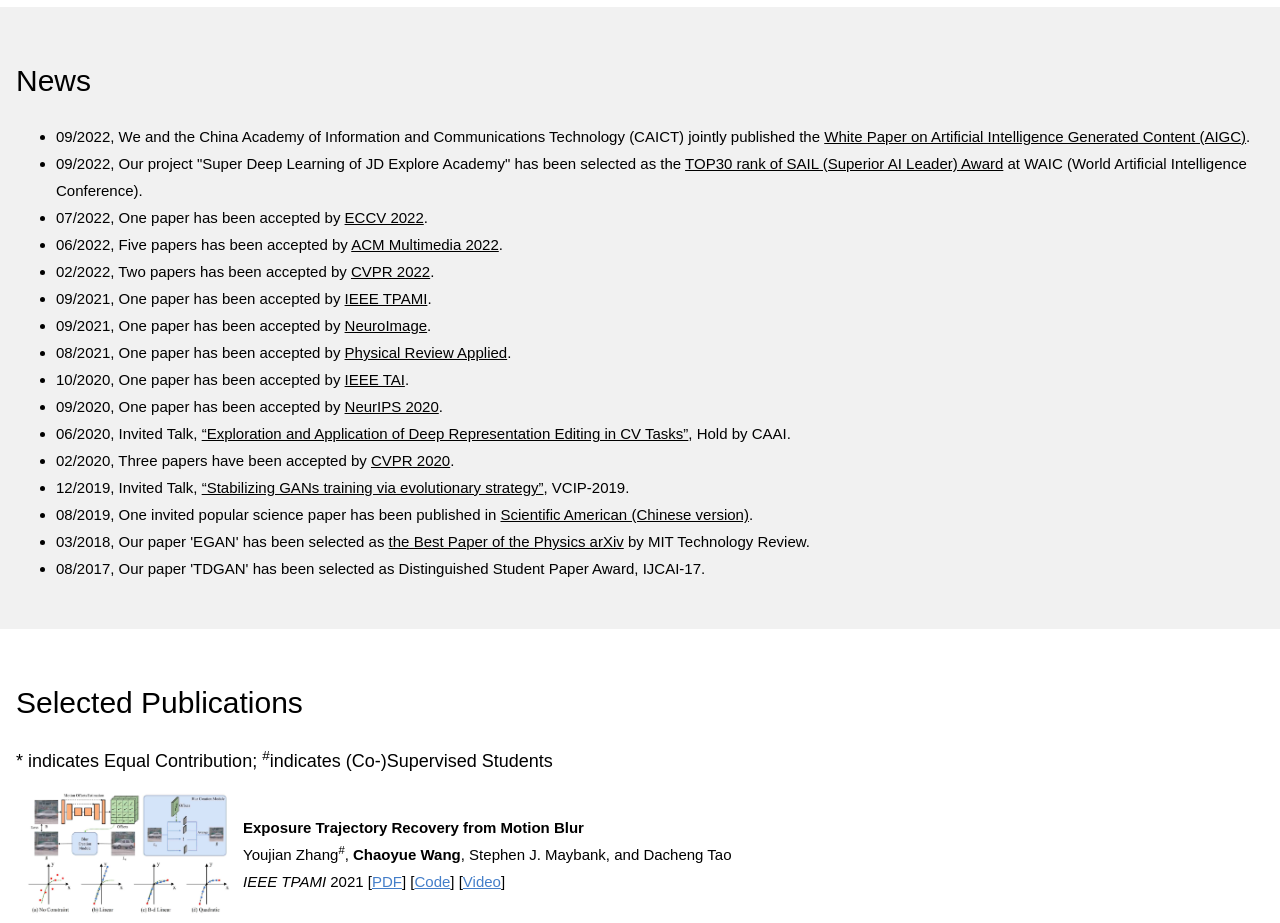
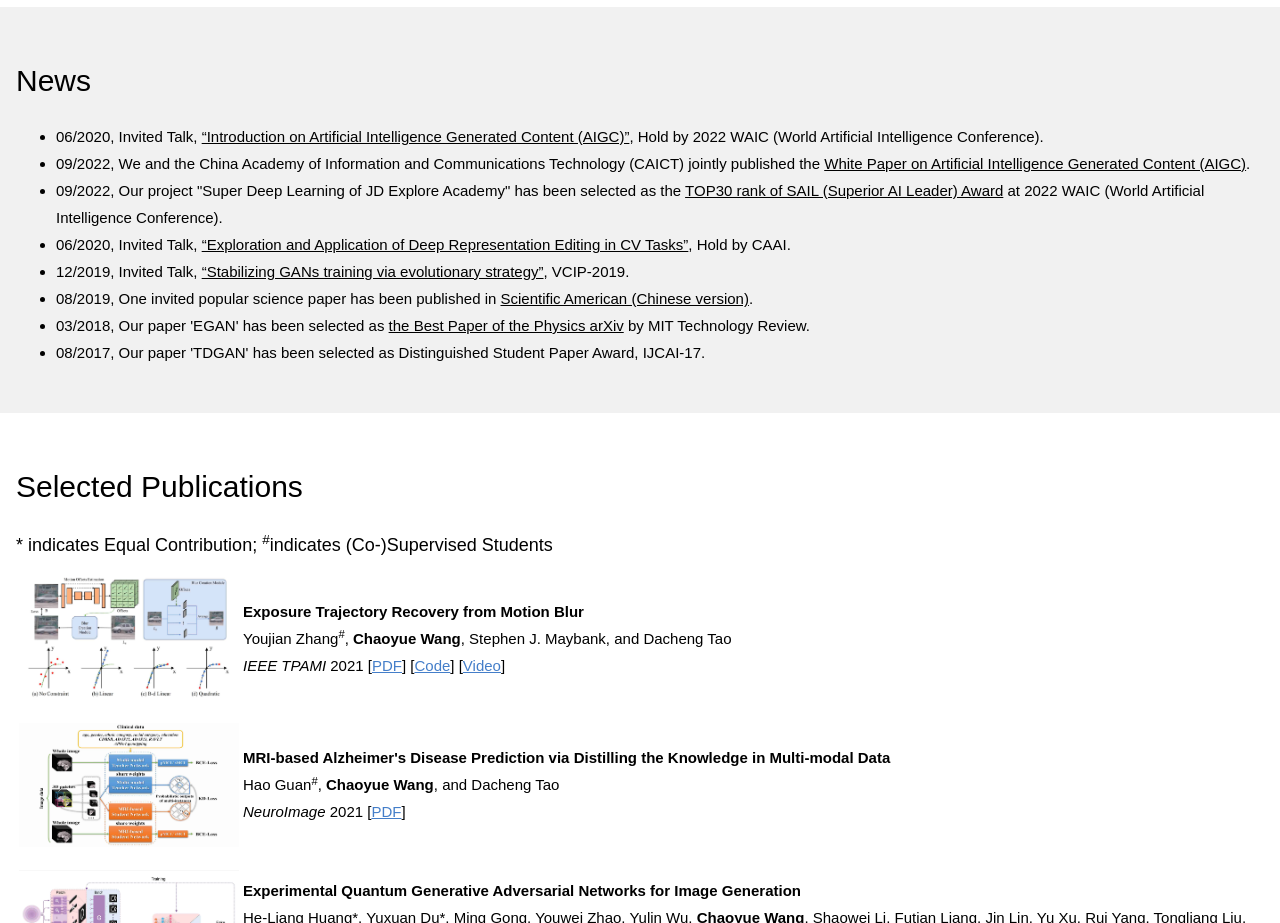
Before and after one commit to WANG-Chaoyue/WANG-Chaoyue.github.io, a plain HTML site: page index.html in a window 1280 px wide. Shown: the part 820-1743 px from the top of the page. Drawn offline with Linux system fonts and the light colour scheme; a web font is replaced by a local one.

Commit message:
Update index.html

```diff
--- a/index.html
+++ b/index.html
@@ -79,7 +79,7 @@ body, html {
   Hi! My name is Chaoyue Wang, a researcher specializing in generative models and artificial intelligence-generated content (AIGC) at JD Explore Academy. Prior to that, I worked as a postdoctoral researcher in machine learning and generative modeling at the School of Computer Science, University of Sydney. I obtained my bachelor's degree from Tianjin University in 2014 and my PhD degree from the University of Technology Sydney in 2018.
   </p>
   <p class="w3-middle w3-justify" style="width:100%;border:0px;border-spacing:0px;border-collapse:separate;margin-right:auto;margin-left:auto;max-width:1200px">
-  My research primarily focuses on addressing three fundamental challenges in generative modeling: "Generative Model Training," "Controllable and Interpretable Generative Models," and "Generalized Generative Applications." I have authored over 30 academic works published in prestigious journals and conferences such as IEEE T-PAMI, T-EVC, IEEE T-IP, NeurIPS, CVPR, ECCV, IJCAI, among others. My research has garnered recognition from the academic community, including receiving the Distinguished Student Paper Award at IJCAI-17 for my first-author work on TDGAN and having my first-author work on E-GAN selected as Best of the Physics arXiv by MIT TR and Best of GAN Papers in the Year 2018 by DTRANSPOSED. Additionally, I played a leading role in writing the first official white paper on AIGC.\\
+  My research primarily focuses on addressing three fundamental challenges in generative modeling: "Generative Model Training," "Controllable and Interpretable Generative Models," and "Generalized Generative Applications." I have authored over 30 academic works published in prestigious journals and conferences such as IEEE T-PAMI, T-EVC, IEEE T-IP, NeurIPS, CVPR, ECCV, IJCAI, among others. My research has garnered recognition from the academic community, including receiving the Distinguished Student Paper Award at IJCAI-17 for my first-author work on TDGAN and having my first-author work on E-GAN selected as Best of the Physics arXiv by MIT TR and Best of GAN Papers in the Year 2018 by DTRANSPOSED. Additionally, I played a leading role in writing the first official white paper on AIGC.
   </p>
   <p class="w3-middle w3-justify" style="width:100%;border:0px;border-spacing:0px;border-collapse:separate;margin-right:auto;margin-left:auto;max-width:1200px">
   My current research interests center on developing foundation generative models that are generalizable, interpretable, and controllable. I currently focus on conducting cutting-edge research in the directions of "Pretraining of Foundation Generative Models," "Disentangled Feature Learning within Pretrained Generative Models," and "Multimodal Data Fine-tuning of Pre-trained Generative Models." If you are also interested in these topics or related applications, please feel free to contact me at chaoyue[dot]wang[at]outlook[dot]com.
@@ -97,18 +97,10 @@ body, html {
   <h2>News</h2>
   </p>
   <ul>
+  <li> 06/2020, Invited Talk, <a href="https://mp.weixin.qq.com/s/aPtDhY7PDJ4oQ5bqW4e3ag">“Introduction on Artificial Intelligence Generated Content (AIGC)”</a>, Hold by 2022 WAIC (World Artificial Intelligence Conference).</li>
   <li> 09/2022, We and the China Academy of Information and Communications Technology (CAICT) jointly published the <a href="http://www.caict.ac.cn/kxyj/qwfb/bps/202209/t20220902_408420.htm">White Paper on Artificial Intelligence Generated Content (AIGC)</a>.</li>
-  <li> 09/2022, Our project "Super Deep Learning of JD Explore Academy" has been selected as the <a href="https://business.cctv.com/2022/08/12/ARTIikGbPq3fjZQBcR2fygwj220812.shtml"> TOP30 rank of SAIL (Superior AI Leader) Award</a> at WAIC (World Artificial Intelligence Conference).</li>
-  <li> 07/2022, One paper has been accepted by <a href="https://eccv2022.ecva.net/">ECCV 2022</a>.</li>
-  <li> 06/2022, Five papers has been accepted by <a href="https://2022.acmmm.org/">ACM Multimedia 2022</a>.</li>
-  <li> 02/2022, Two papers has been accepted by <a href="https://cvpr2022.thecvf.com/">CVPR 2022</a>.</li>
-  <li> 09/2021, One paper has been accepted by <a href="https://ieeexplore.ieee.org/xpl/RecentIssue.jsp?punumber=34">IEEE TPAMI</a>.</li>
-  <li> 09/2021, One paper has been accepted by <a href="https://www.journals.elsevier.com/neuroimage">NeuroImage</a>.</li>
-  <li> 08/2021, One paper has been accepted by <a href="https://journals.aps.org/prapplied/">Physical Review Applied</a>.</li>
-  <li> 10/2020, One paper has been accepted by <a href="https://ieeexplore.ieee.org/xpl/RecentIssue.jsp?punumber=9078688">IEEE TAI</a>.</li>
-  <li> 09/2020, One paper has been accepted by <a href="https://nips.cc/Conferences/2020">NeurIPS 2020</a>.</li>
+  <li> 09/2022, Our project "Super Deep Learning of JD Explore Academy" has been selected as the <a href="https://business.cctv.com/2022/08/12/ARTIikGbPq3fjZQBcR2fygwj220812.shtml"> TOP30 rank of SAIL (Superior AI Leader) Award</a> at 2022 WAIC (World Artificial Intelligence Conference).</li>
   <li> 06/2020, Invited Talk, <a href="https://mp.weixin.qq.com/s?__biz=MjM5ODIwNjEzNQ==&mid=2649802944&idx=1&sn=815fc7a9af245750664cd844bec98848&chksm=beca271889bdae0e896ebf34743286a821667c9cd7be1c445c0eabccc039dc23c2f4af23c0b5&scene=27#wechat_redirect">“Exploration and Application of Deep Representation Editing in CV Tasks”</a>, Hold by CAAI.</li>
-  <li> 02/2020, Three papers have been accepted by <a href="http://openaccess.thecvf.com/menu.py">CVPR 2020</a>.</li>
   <li> 12/2019, Invited Talk, <a href="http://www.multimediauts.org/VCIP_2019_V1/dl_tutorials.html">“Stabilizing GANs training via evolutionary strategy”</a>, VCIP-2019.</li>
   <li> 08/2019, One invited popular science paper has been published in <a href="https://huanqiukexue.com/">Scientific American (Chinese version)</a>.</li>
   <li> 03/2018, Our paper 'EGAN' has been selected as <a href="https://www.technologyreview.com/2018/03/17/144612/the-best-of-the-physics-arxiv-week-ending-march-17-2018/">the Best Paper of the Physics arXiv</a> by MIT Technology Review.</li>
```
